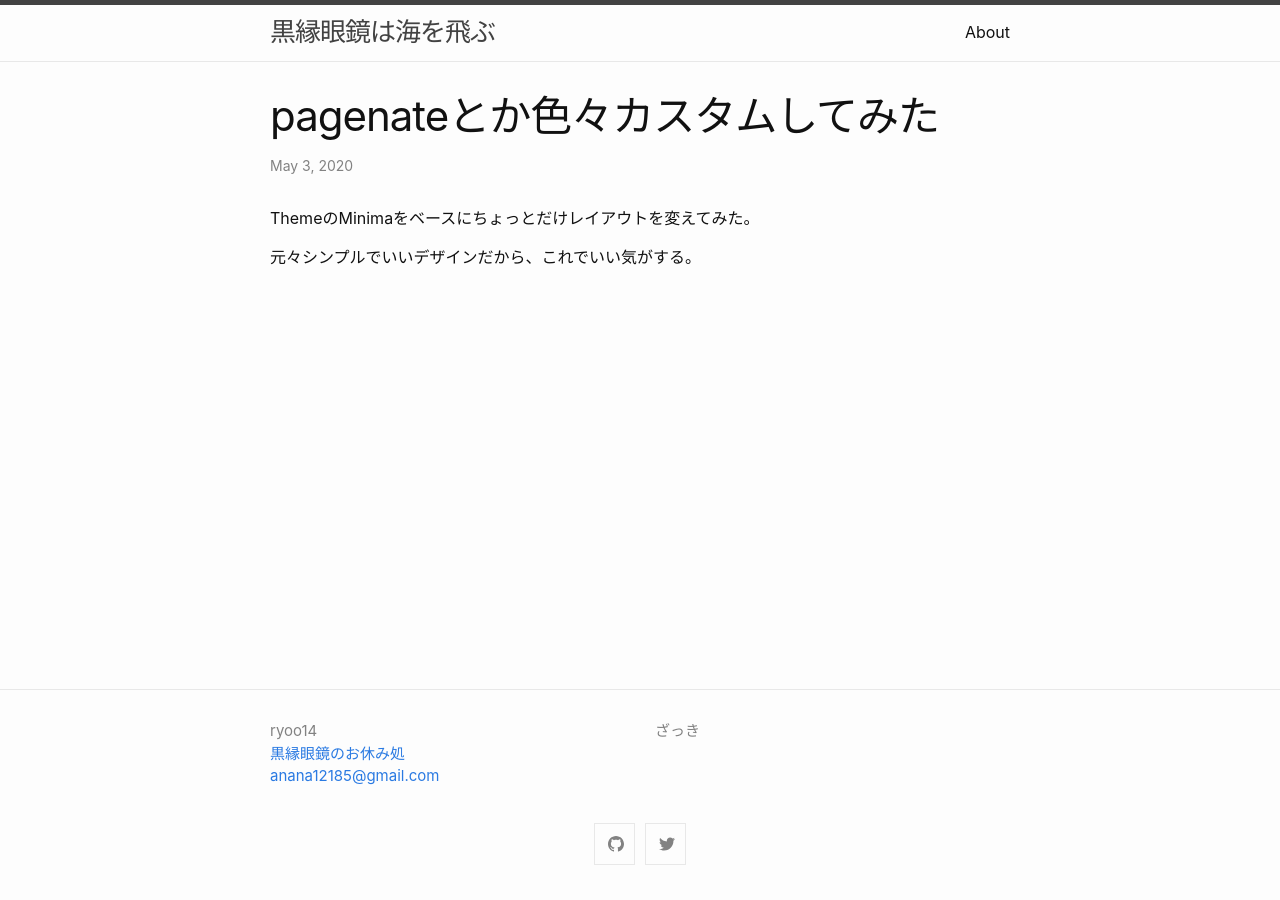
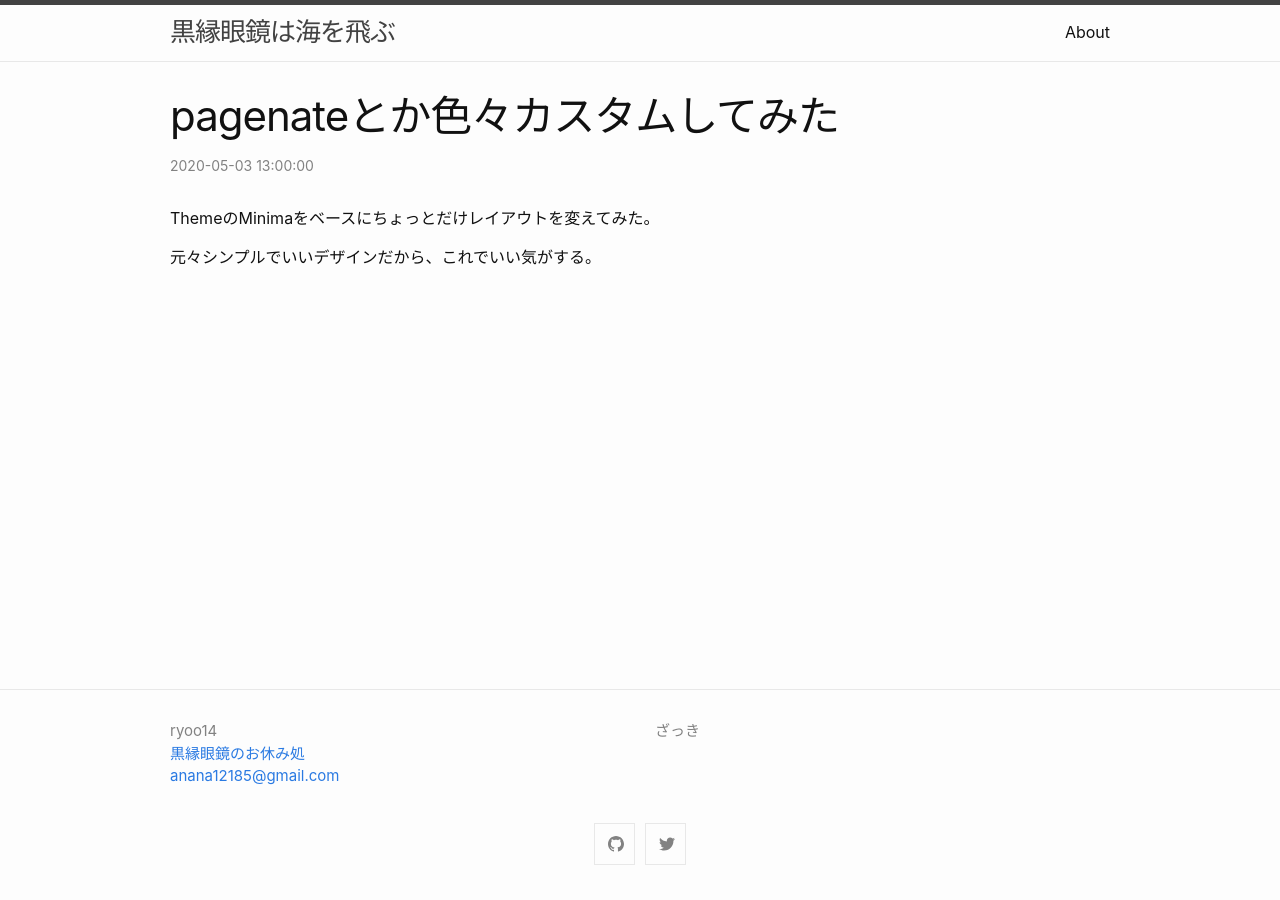
Before and after one commit to ryoo14/blog_ryoo_cc, a Jekyll site: the page built from _posts/2020-05-03-custom-layout.md, in a window 1280 px wide. Built offline with Jekyll 4.4.1, drawn with Linux system fonts in a browser that asks for light colours.

Commit message:
change date format and .wrapper max-width

```diff
--- a/_layouts/post.html
+++ b/_layouts/post.html
@@ -6,7 +6,7 @@ layout: default
   <header class="post-header">
     <h1 class="post-title p-name" itemprop="name headline">{{ page.title | escape }}</h1>
     <p class="post-meta">
-      {%- assign date_format = site.minima.date_format | default: "%b %-d, %Y" -%}
+      {%- assign date_format = site.minima.date_format | default: "%Y-%m-%d %H:%M:%S" -%}
       <time class="dt-published" datetime="{{ page.date | date_to_xmlschema }}" itemprop="datePublished">
         {{ page.date | date: date_format }}
       </time>
--- a/_posts/2020-05-03-custom-layout.md
+++ b/_posts/2020-05-03-custom-layout.md
@@ -1,6 +1,7 @@
 ---
 layout: post
 title: pagenateとか色々カスタムしてみた
+date: 2020-05-03 22:00:00 +0900
 categories: blog
 ---
 
--- a/_sass/minima/custom-styles.scss
+++ b/_sass/minima/custom-styles.scss
@@ -4,3 +4,7 @@ hr {
   margin-top: 50px;
   margin-bottom: 50px;
 }
+
+.wrapper {
+  max-width: calc(1000px - (30px * 2))
+}
```
